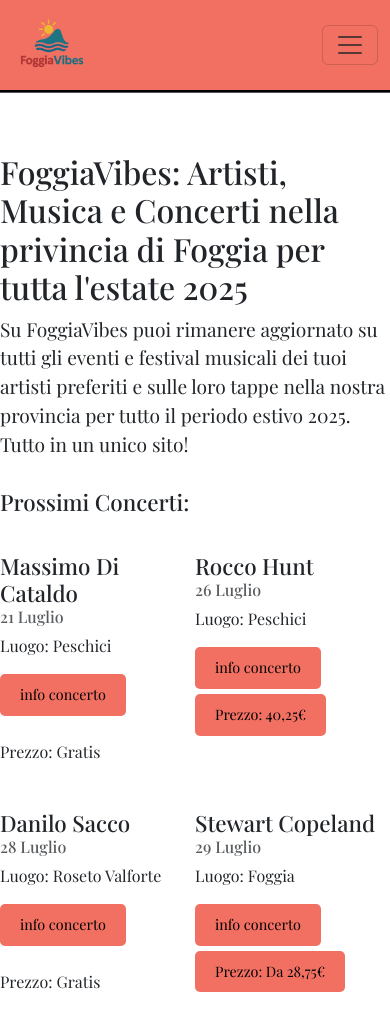
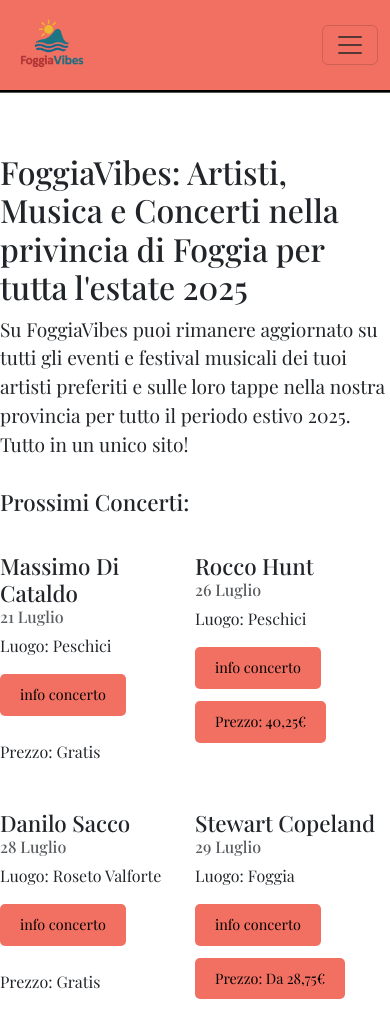
Before and after one commit to PietroAngiolla/Capstone-project, a plain HTML site: page Homepage/index.html in a window 390 px wide. Shown: the top 1013 px of the page. Drawn offline with nearby package versions, Linux system fonts and the light colour scheme; a web font is replaced by a local one.

Commit message:
V.1.0. Core Features + Responsiveness

```diff
--- a/Homepage/script.js
+++ b/Homepage/script.js
@@ -165,8 +165,10 @@
                 <h5 class="card-title">${concerto.Artista}</h5>
                 <h6 class="card-subtitle mb-2 text-body-secondary">${concerto.Data}</h6>
                 <p class="card-text">Luogo: ${concerto.Luogo}</p>
-                <a href="/info/info.html?id=${concerto.id}" class="card-link">info concerto</a>
-                <a href="${concerto.href}" class="card-link">Prezzo: ${concerto.Prezzo}</a>
+                <div class="flex-link">
+                    <a href="/info/info.html?id=${concerto.id}" class="card-link">info concerto</a>
+                    <a href="${concerto.href}" class="card-link">Prezzo: ${concerto.Prezzo}</a>
+                </div>
             `
         }else{
              card.innerHTML = `
--- a/Homepage/style.css
+++ b/Homepage/style.css
@@ -83,3 +83,10 @@
     gap: 7px;
     align-items: center;
 }
+
+@media (width <= 768px) {
+    .flex-link{
+        flex-direction: column;
+        align-items: baseline;
+    }
+}
```
Also changed, not shown: Luglio/indexLuglio.html (+1 -1 lines), info/info.css (+11 -0 lines), Agosto/indexAgosto.html (line endings or trailing spaces), Agosto/scriptAgosto.js (line endings or trailing spaces), Homepage/index.html (line endings or trailing spaces), Luglio/scriptLuglio.js (line endings or trailing spaces), Settembre/indexSettembre.html (line endings or trailing spaces), Settembre/scriptSettembre.js (line endings or trailing spaces), info/info.html (line endings or trailing spaces), info/info.js (line endings or trailing spaces).
